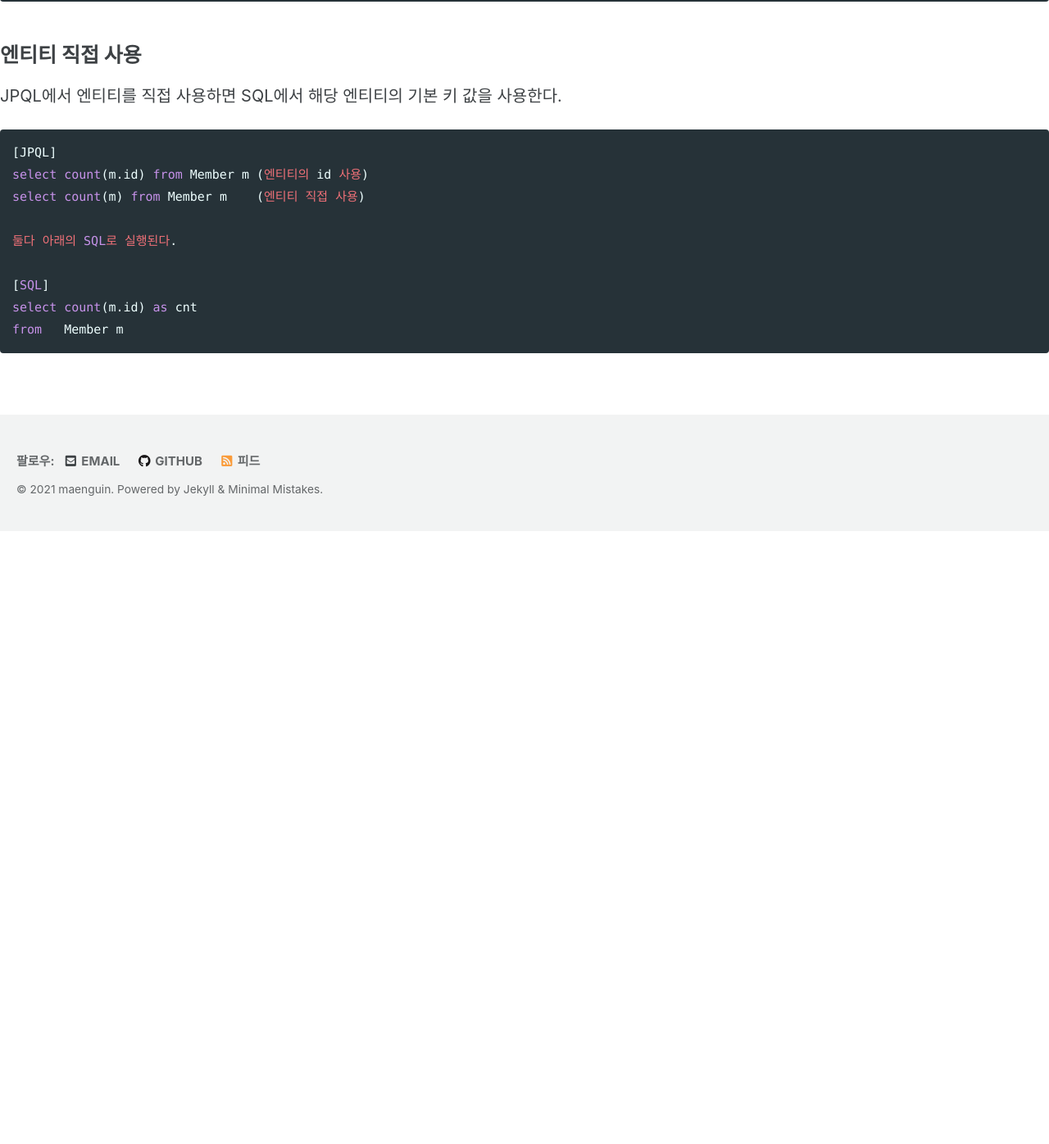
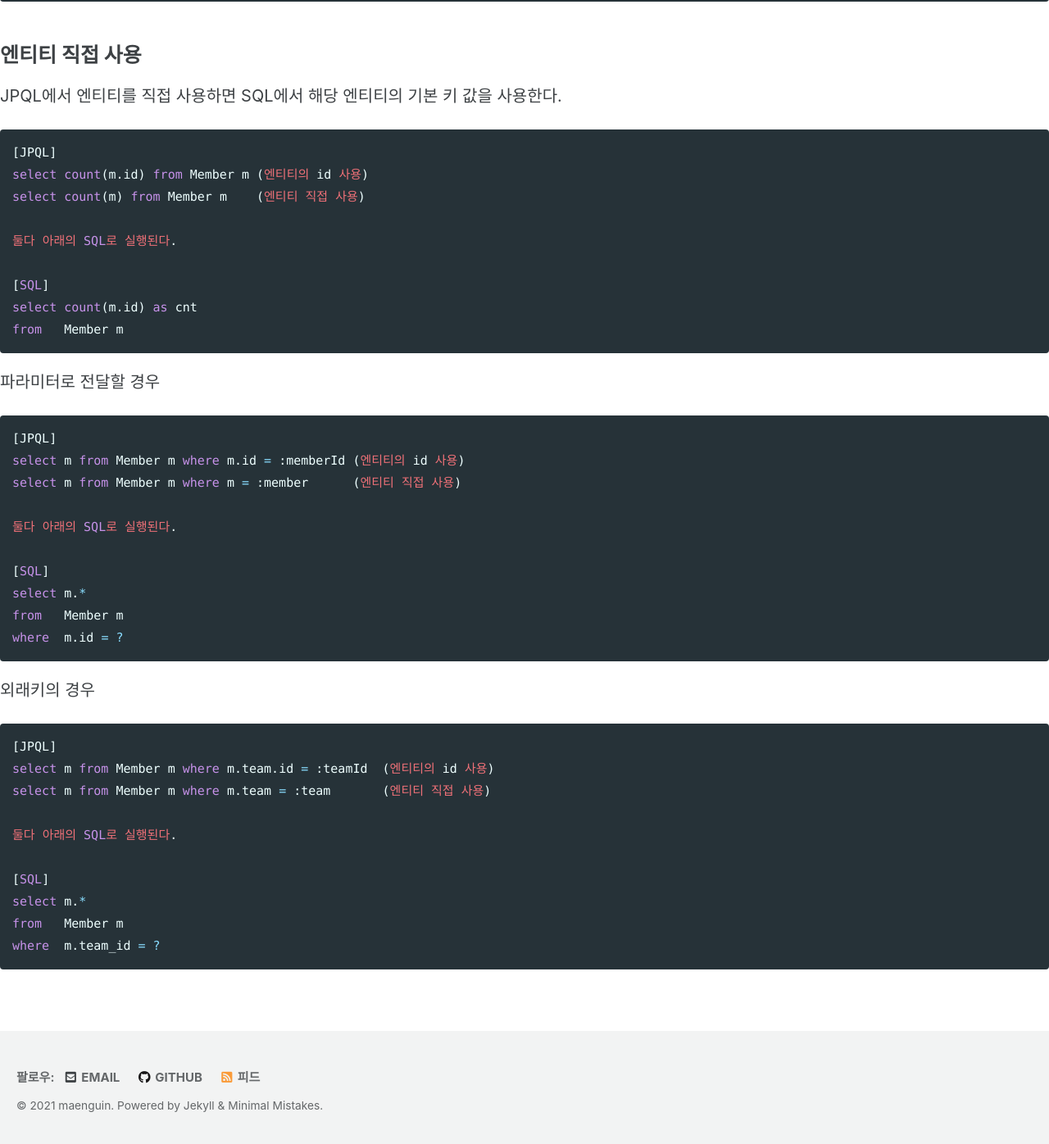
Before and after one commit to maenguin/maenguin.github.io, a Jekyll site: the page built from private/jpa-jpql.md, in a window 1280 px wide and 1400 px high, scrolled down 1073 px. Shown: the top 1396 px of the window at 82% size. Built offline with Jekyll 4.4.1, drawn with Linux system fonts in a browser that asks for light colours; cached includes are drawn as plain includes; our own code applies the rules of GitHub Pages for plain Markdown files; before the commit the page ends 1721 px from its top, so only the background shows below that.

Commit message:
Update jpa-jpql.md

````diff
--- a/private/jpa-jpql.md
+++ b/private/jpa-jpql.md
@@ -41,3 +41,31 @@ select count(m) from Member m    (엔티티 직접 사용)
 select count(m.id) as cnt
 from   Member m
 ```
+
+파라미터로 전달할 경우
+```sql
+[JPQL]
+select m from Member m where m.id = :memberId (엔티티의 id 사용)
+select m from Member m where m = :member      (엔티티 직접 사용)
+
+둘다 아래의 SQL로 실행된다.
+
+[SQL]
+select m.*
+from   Member m
+where  m.id = ?
+```
+
+외래키의 경우
+```sql
+[JPQL]
+select m from Member m where m.team.id = :teamId  (엔티티의 id 사용)
+select m from Member m where m.team = :team       (엔티티 직접 사용)
+
+둘다 아래의 SQL로 실행된다.
+
+[SQL]
+select m.*
+from   Member m
+where  m.team_id = ?
+```
````
